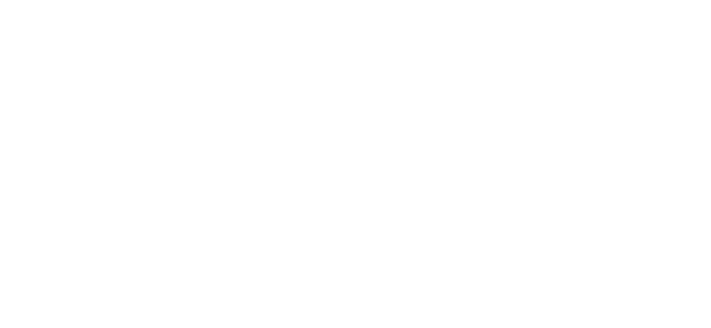
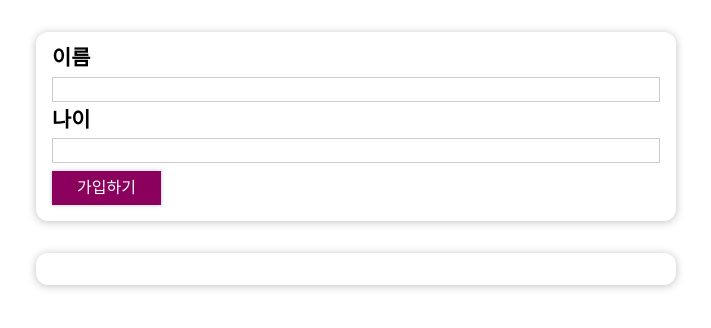
Before and after one commit to rlawjdgkr/react, a React (Vite) app: page / in a window 1280 px wide. Shown: the top 328 px of the page, without its empty margins (284-995 px from the left). Built offline with nearby package versions, Linux system fonts and the light colour scheme.

Commit message:
유저정보 및 관리 앱 탬플릿릿

```diff
--- a/src/App.jsx
+++ b/src/App.jsx
@@ -1,10 +1,27 @@
 
+import { useState } from 'react';
 import './App.css';
+import AddUsers from './components/Users/AddUsers';
+import UserList from './components/Users/UserList'
+
+
 
 
 // 컴포넌트
 const App = () => {
+
+  // 회원들이 저장될 배열
+  const [userList, setUserList] = useState([]);
+
+  // 입력한 회원정보를 가져오는 함수
+  const addUserInfo = (user) => {
+    setUserList([...userList , user])
+
+  }
   return <>
+  <AddUsers onAddUser ={addUserInfo}/>
+  <UserList users={userList}/>
+
   </>;
 };
 
--- /dev/null
+++ b/src/components/Users/AddUsers.jsx
@@ -0,0 +1,64 @@
+import React, { useState } from 'react';
+import styles from './AddUsers.module.css';
+import Card from '../ui/Card';
+import Button from '../ui/Button';
+
+const AddUsers = ({onAddUser}) => {
+
+  // 입력값들을 상태관리
+
+  const [userValue, setUserValue] = useState({
+    username: '',
+    age: ''
+  });
+  const handleName = e=> {
+    setUserValue({
+      ...userValue,
+      username: e.target.value,
+
+    })
+  };
+  const handleAge = e => {
+
+      setUserValue({
+        ...userValue,
+        age: e.target.value,
+
+      })
+    };
+
+    const handleSubmit = e => {
+      e.preventDefault();
+      onAddUser({
+        ...userValue
+        ,id: Math.random().toString()
+      });
+      setUserValue({
+        username: '',
+        age:''
+      })
+    }
+  return (
+    <Card className={styles.input}>
+      <form onSubmit={handleSubmit}>
+        <label htmlFor="username">이름</label>
+        <input
+          id="username"
+          type="text"
+          value={userValue.username}
+          onInput={handleName}
+        />
+        <label htmlFor="age">나이</label>
+        <input
+          id="age"
+          type="number"
+          value={userValue.age}
+          onInput={handleAge}
+        />
+        <Button type="submit">가입하기</Button>
+      </form>
+    </Card>
+  );
+};
+
+export default AddUsers;
--- /dev/null
+++ b/src/components/Users/AddUsers.module.css
@@ -0,0 +1,27 @@
+.input {
+    margin: 2rem auto;
+    padding: 1rem;
+    width: 90%;
+    max-width: 40rem;
+  }
+
+  .input label {
+    display: block;
+    font-weight: bold;
+    margin-bottom: 0.5rem;
+    font-size: 1.3em;
+  }
+
+  .input input {
+    font: inherit;
+    display: block;
+    width: 100%;
+    border: 1px solid #ccc;
+    padding: 0.15rem;
+    margin-bottom: 0.5rem;
+  }
+
+  .input input:focus {
+    outline: none;
+    border-color: #4f005f;
+  }
--- /dev/null
+++ b/src/components/Users/UserList.jsx
@@ -0,0 +1,17 @@
+import React from 'react';
+import styles from './UserList.module.css';
+import Card from '../ui/Card';
+
+const UserList = ({users}) => {
+  return (
+    <Card className={styles.users}>
+      <ul>
+        {
+            users.map((user => <li key={user.id}>{user.username} ({user.age}세)</li>)
+        )}
+      </ul>
+    </Card>
+  );
+};
+
+export default UserList;
--- /dev/null
+++ b/src/components/Users/UserList.module.css
@@ -0,0 +1,16 @@
+.users {
+    margin: 2rem auto;
+    width: 90%;
+    max-width: 40rem;
+  }
+
+  .users ul {
+    list-style: none;
+    padding: 1rem;
+  }
+
+  .users li {
+    border: 1px solid #ccc;
+    margin: 0.5rem 0;
+    padding: 0.5rem;
+  }
```
